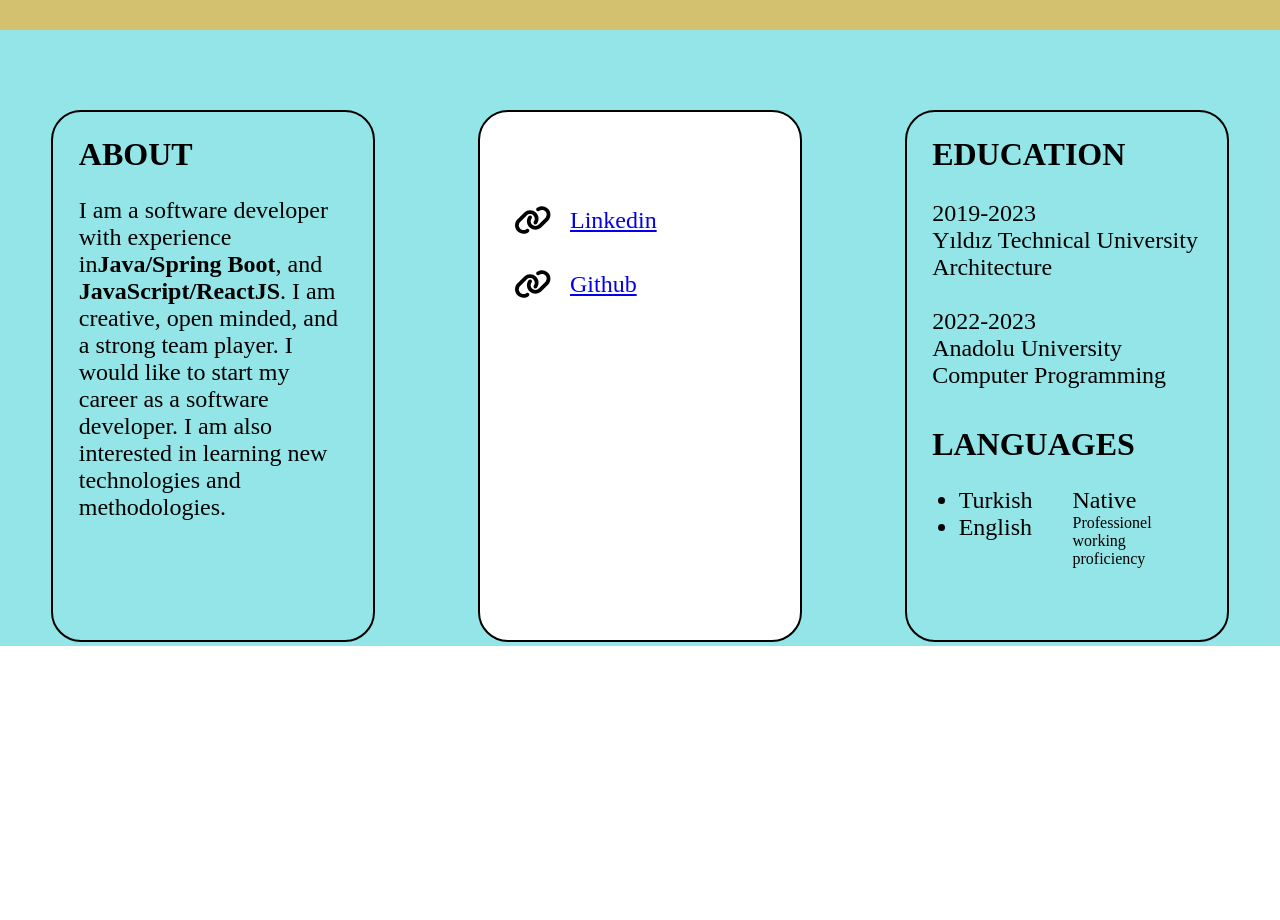
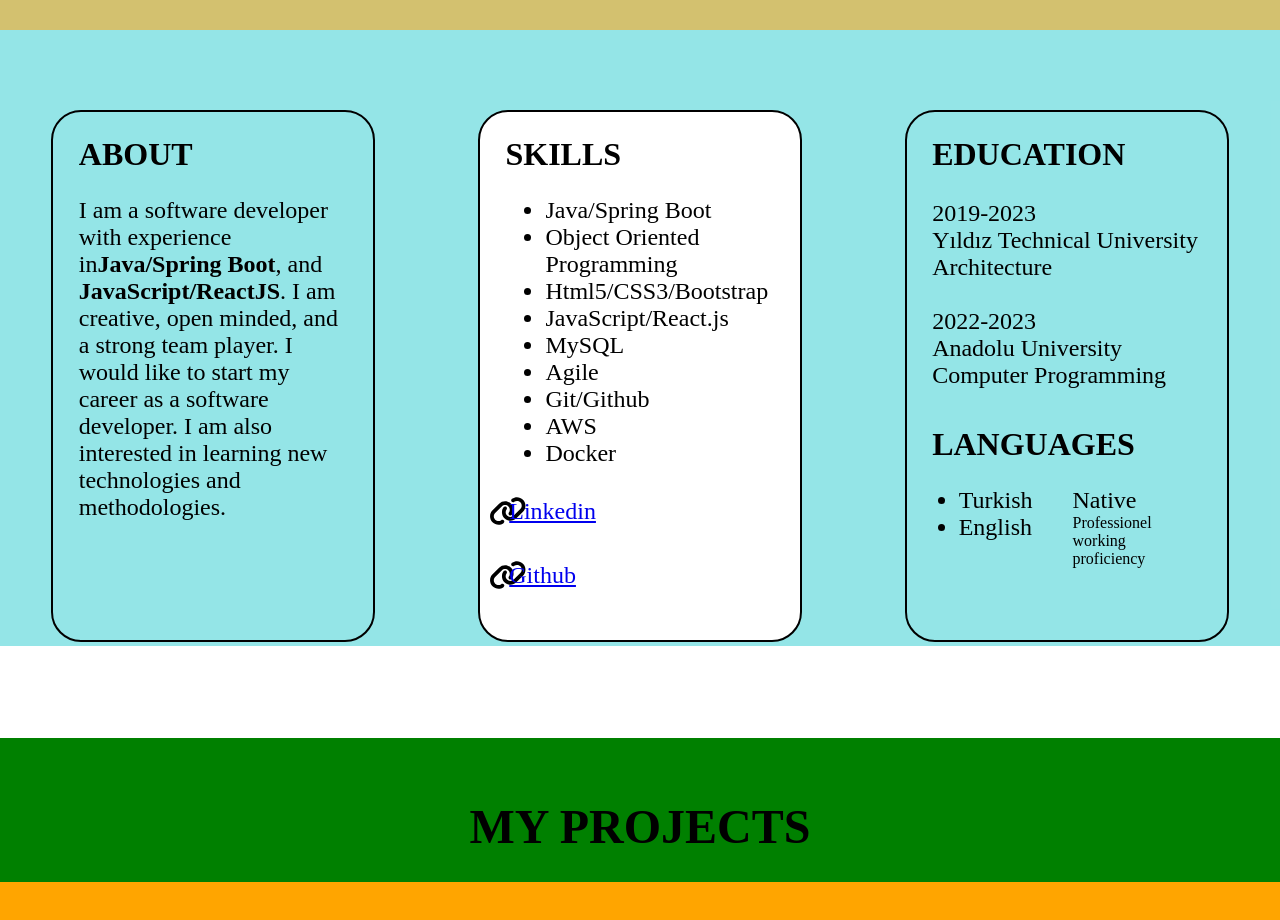
Before and after one commit to tanerdundar/portfolio, a React (Vite) app in the folder portfolio/: page / in a window 1280 px wide. Shown: the part 154-1074 px from the top of the page. Before the commit the page ends 800 px from the top, so only its background shows below. Built offline with nearby package versions, Linux system fonts and the light colour scheme.

Commit message:
add skills

```diff
--- a/portfolio/src/App.css
+++ b/portfolio/src/App.css
@@ -56,6 +56,7 @@ body {
   display: flex;
   width: 100%;
   margin-top: 10vh;
+  padding-bottom: 12vh;
 }
 .midd {
   margin: 0 4%;
@@ -70,17 +71,15 @@ body {
   background-color: white;
 }
 .about-title,
-.info-title,
-.other-title {
+.other-title,
+.skills-title {
   color: black;
   font-size: 4vh;
 }
 .other-text {
   font-size: 3vh;
 }
-.info-title {
-  height: 5vh;
-}
+
 .linkedin,
 .github {
   margin-top: 3vh;
@@ -94,10 +93,10 @@ body {
   align-items: center;
   display: flex;
   justify-content: center;
+  margin-left: -50px;
 }
 .link {
   justify-content: flex-start;
-  padding-left: 5%;
 }
 .langs {
   display: flex;
@@ -110,3 +109,21 @@ body {
 .pwp {
   font-size: 2vh;
 }
+.pwpS {
+  font-size: 3vh;
+}
+.projects {
+  width: 100%;
+  height: 100vh;
+  background-color: orange;
+}
+.projects-title {
+  width: 100%;
+  height: 14vh;
+  font-size: 6vh;
+  padding-top: 4vh;
+  background-color: green;
+  display: flex;
+  align-items: center;
+  justify-content: center;
+}
--- a/portfolio/src/App.jsx
+++ b/portfolio/src/App.jsx
@@ -2,12 +2,14 @@ import { useState } from "react";
 import "./App.css";
 import Header from "./components/Header";
 import Middle from "./components/Middle";
+import Projects from "./components/Projects";
 
 function App() {
   return (
     <div className="app">
       <Header />
       <Middle />
+      <Projects />
     </div>
   );
 }
--- a/portfolio/src/components/Info.jsx
+++ b/portfolio/src/components/Info.jsx
@@ -6,7 +6,6 @@ library.add(faLink);
 function Info() {
   return (
     <div>
-      <div className="info-title">{/* <b>CONNECTIONS</b> */}</div>
       <div className="info-text">
         <div className="linkedin">
           <div className="logo">
--- a/portfolio/src/components/Middle.jsx
+++ b/portfolio/src/components/Middle.jsx
@@ -1,6 +1,7 @@
 import About from "./About";
 import Info from "./Info";
 import Other from "./Other";
+import Skills from "./Skills";
 
 function Middle() {
   return (
@@ -9,6 +10,7 @@ function Middle() {
         <About />
       </div>
       <div className="midd info">
+        <Skills />
         <Info />
       </div>
       <div className="midd other">
--- /dev/null
+++ b/portfolio/src/components/Projects.jsx
@@ -0,0 +1,12 @@
+function Projects() {
+  return (
+    <div className="projects">
+      <div className="projects-title">
+        <b>MY PROJECTS</b>
+      </div>
+      <div className="projects-body"></div>
+    </div>
+  );
+}
+
+export default Projects;
--- /dev/null
+++ b/portfolio/src/components/Skills.jsx
@@ -0,0 +1,24 @@
+function Skills() {
+  return (
+    <div className="skills">
+      <div className="skills-title">
+        <b>SKILLS</b>
+      </div>
+      <div className="skills-text">
+        <ul>
+          <li className="pwpS">Java/Spring Boot</li>
+          <li className="pwpSa">Object Oriented Programming</li>
+          <li className="pwpS">Html5/CSS3/Bootstrap</li>
+          <li className="pwpS">JavaScript/React.js</li>
+          <li className="pwpS">MySQL </li>
+          <li className="pwpS">Agile</li>
+          <li className="pwpS">Git/Github </li>
+          <li className="pwpS">AWS </li>
+          <li className="pwpS">Docker</li>
+        </ul>
+      </div>
+    </div>
+  );
+}
+
+export default Skills;
```
